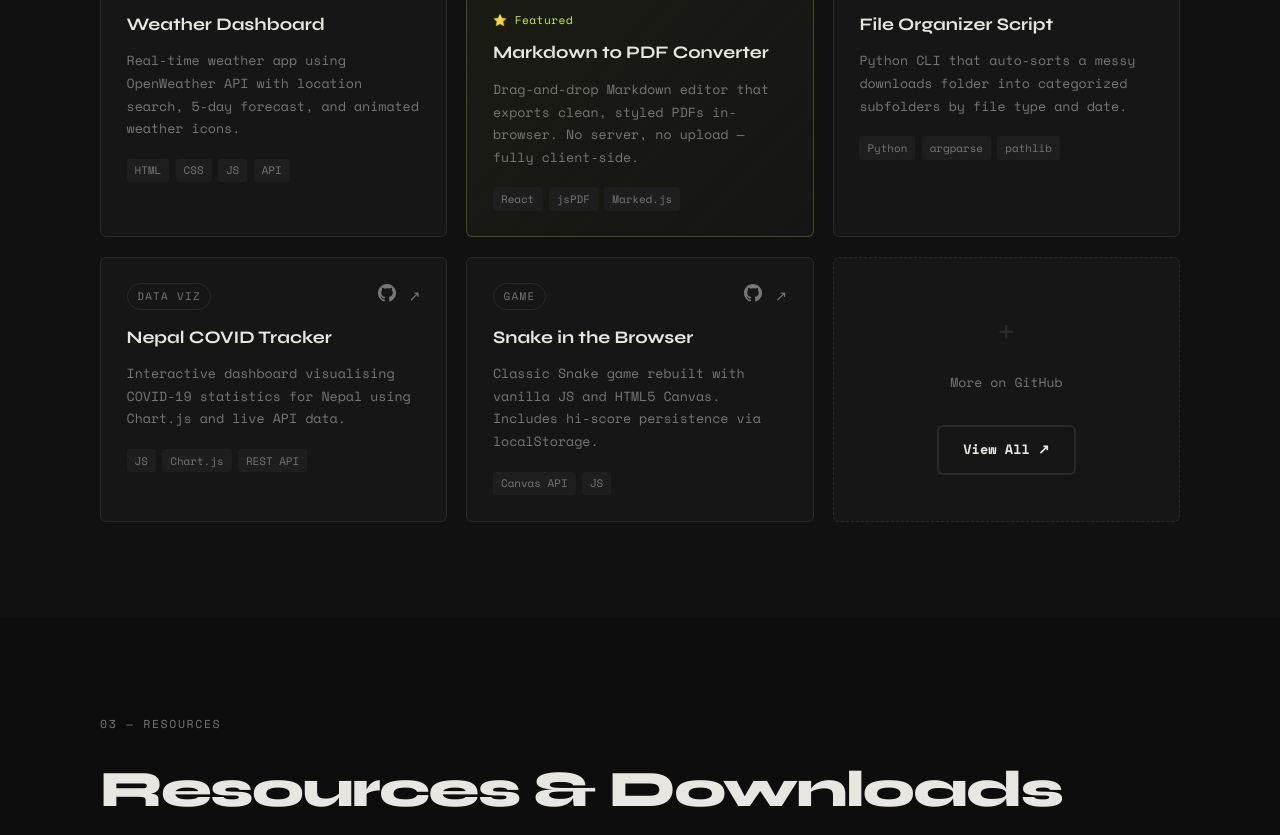
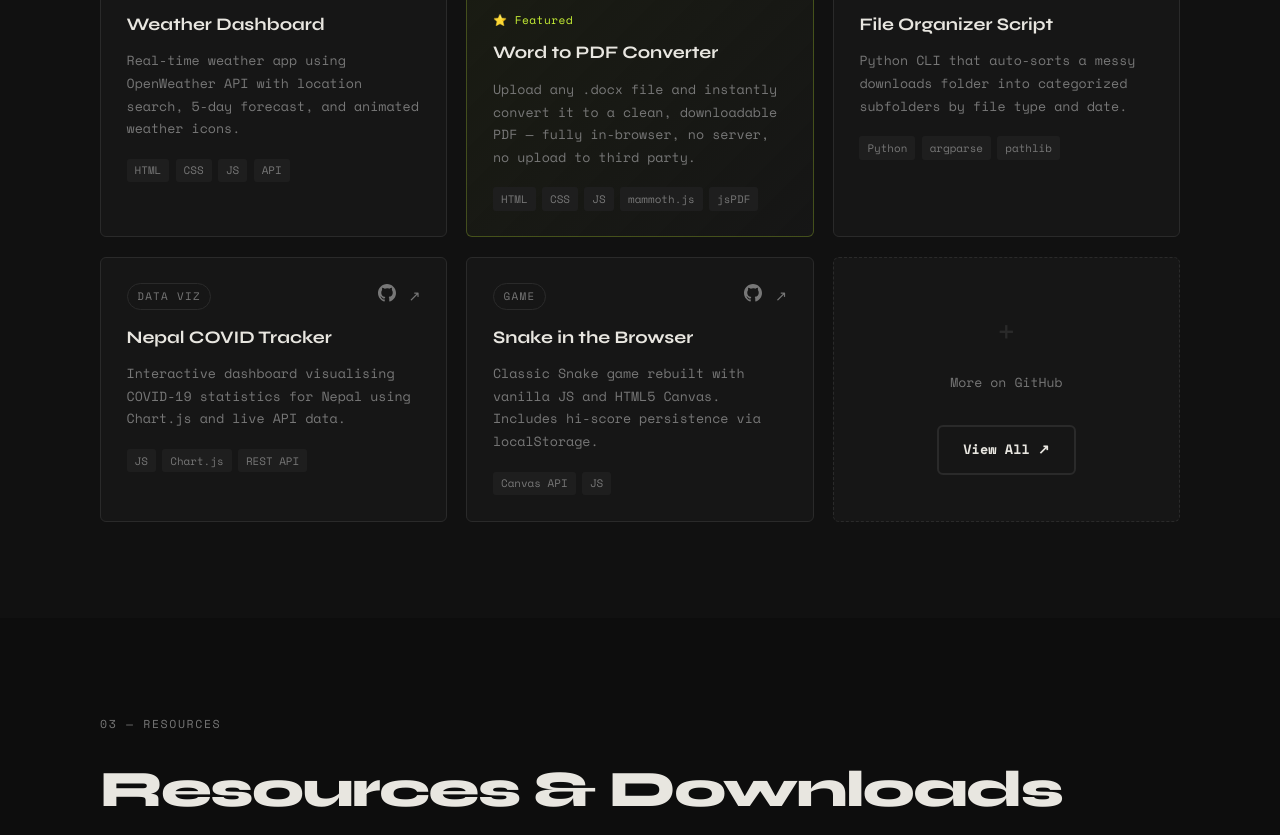
Before and after one commit to sajinkarki/sajinkarki.github.io, a plain HTML site: page index.html in a window 1280 px wide. Shown: the part 1685-2520 px from the top of the page. Drawn offline with nearby package versions, Linux system fonts and the light colour scheme.

Commit message:
Update index.html

```diff
--- a/index.html
+++ b/index.html
@@ -101,16 +101,16 @@
           <div class="project-header">
             <span class="project-type">Tool</span>
             <div class="project-links">
-              <a href="#" title="GitHub">
+              <a href="https://github.com/sajinkarki/word-to-pdf" title="GitHub" target="_blank">
                 <svg width="18" height="18" fill="currentColor" viewBox="0 0 24 24"><path d="M12 0C5.37 0 0 5.37 0 12c0 5.3 3.438 9.8 8.205 11.385.6.113.82-.258.82-.577v-2.234c-3.338.726-4.033-1.416-4.033-1.416-.546-1.387-1.333-1.756-1.333-1.756-1.089-.745.083-.729.083-.729 1.205.084 1.839 1.237 1.839 1.237 1.07 1.834 2.807 1.304 3.492.997.107-.775.418-1.305.762-1.604-2.665-.305-5.467-1.334-5.467-5.931 0-1.311.469-2.381 1.236-3.221-.124-.303-.535-1.524.117-3.176 0 0 1.008-.322 3.301 1.23A11.509 11.509 0 0112 5.803c1.02.005 2.047.138 3.006.404 2.291-1.552 3.297-1.23 3.297-1.23.653 1.653.242 2.874.118 3.176.77.84 1.235 1.91 1.235 3.221 0 4.609-2.807 5.624-5.479 5.921.43.372.823 1.102.823 2.222v3.293c0 .319.192.694.801.576C20.566 21.797 24 17.3 24 12c0-6.63-5.373-12-12-12z"/></svg>
               </a>
-              <a href="#" title="Live Demo">↗</a>
+              <a href="https://sajinkarki.github.io/word-to-pdf" title="Live Demo" target="_blank">↗</a>
             </div>
           </div>
           <div class="featured-badge">⭐ Featured</div>
-          <h3>Markdown to PDF Converter</h3>
-          <p>Drag-and-drop Markdown editor that exports clean, styled PDFs in-browser. No server, no upload — fully client-side.</p>
-          <div class="project-tech"><span>React</span><span>jsPDF</span><span>Marked.js</span></div>
+          <h3>Word to PDF Converter</h3>
+          <p>Upload any .docx file and instantly convert it to a clean, downloadable PDF — fully in-browser, no server, no upload to third party.</p>
+          <div class="project-tech"><span>HTML</span><span>CSS</span><span>JS</span><span>mammoth.js</span><span>jsPDF</span></div>
         </div>
 
         <div class="project-card">
```
